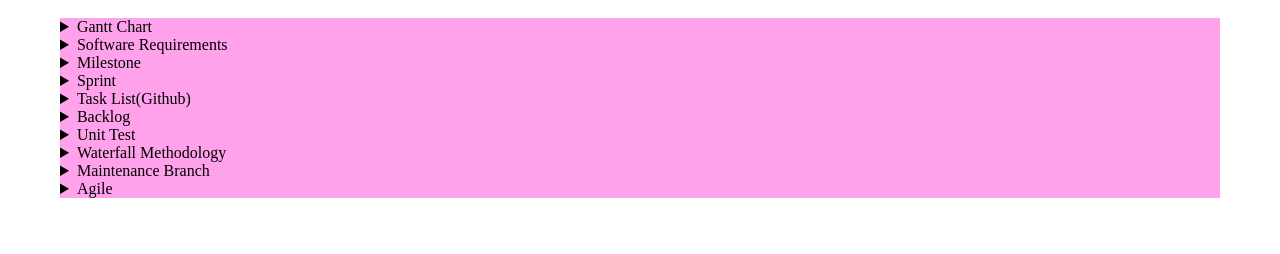
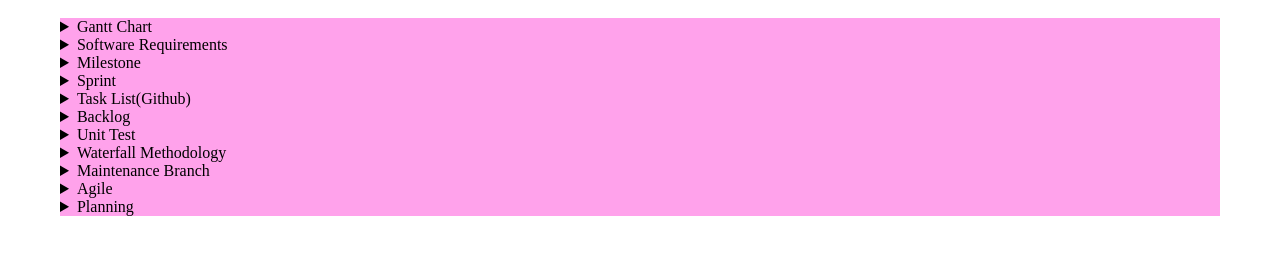
Before and after one commit to KeanuBroglin/Portfolio-, a plain HTML site: page projectman.html in a window 1280 px wide. Shown: the part 80-334 px from the top of the page. Drawn offline with Linux system fonts and the light colour scheme.

Commit message:
Sigmas Never Goon

```diff
--- a/projectman.html
+++ b/projectman.html
@@ -51,6 +51,10 @@
         <summary>Agile</summary>
         Being able to respond to change in an extremely quick manner
     </details>
+    <details>
+        <summary>Planning</summary>
+        Planning is the process of thinking regarding the activities required to achieve a desired goal. Planning is based on foresight, the fundamental capacity for mental time travel. Some researchers regard the evolution of forethought - the capacity to think ahead - as a prime mover in human evolution.
+    </details>
 </main>
 </body>
 </html>
```
